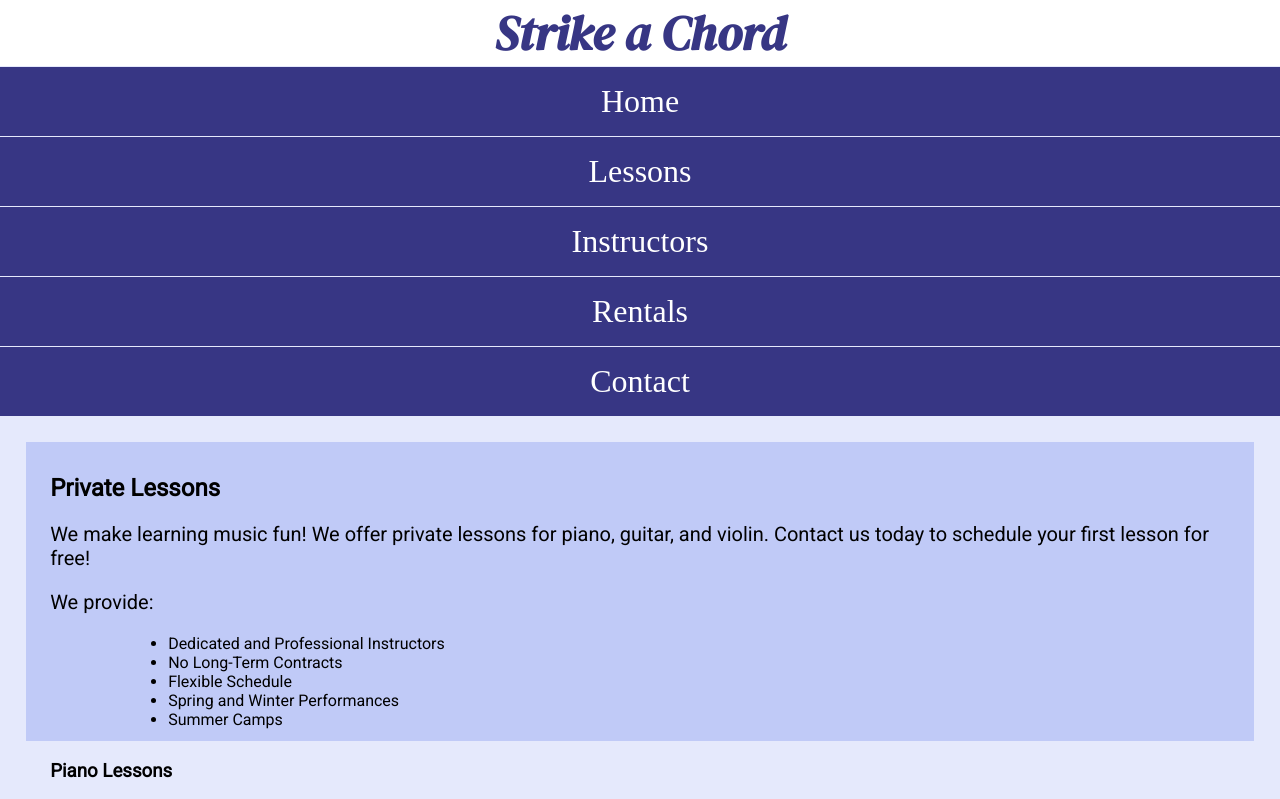
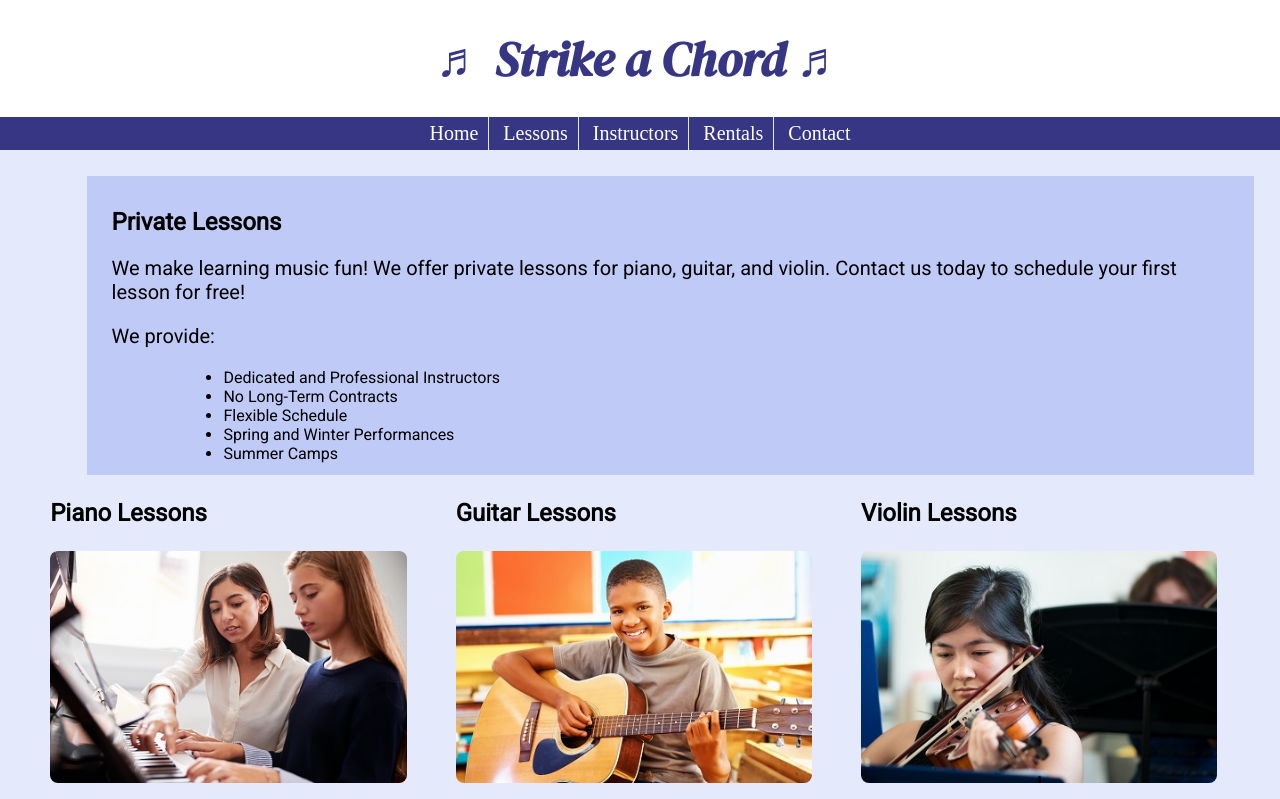
Before and after one commit to 144Sp23/ch6lab1-ayush1014, a plain HTML site: page lessons.html in a window 1280 px wide. Shown: the top 799 px of the page. Drawn offline with Linux system fonts and the light colour scheme.

Commit message:
added all the required code

```diff
--- a/css/styles.css
+++ b/css/styles.css
@@ -1,6 +1,6 @@
 /*
-Author: Maria Cruz
-Date: Current Date
+Author: Ayush Kanaujia
+Date: March 1st, 2023
 File Name: styles.css
 */
 
@@ -139,3 +139,71 @@ footer a {
     color: #4645a8;
     text-decoration: none;
 }
+
+/*Media Query for Tablet viewport*/
+@media screen and (min-width: 550px), print{
+  /*Tablet viewport: show tab-desk class, hide mobile class */
+  .tab-desk{
+    display: block;
+  }
+  .mobile{
+    display: none;
+  }
+
+  /*Tablet viewport: style rule for header content */
+  span.tab-desk{
+    display: inline;
+  }
+
+  /*Tablet viewport: style rule for nav area*/
+  nav li{
+    border: none;
+    display: inline-block;
+    font-size: 1.25em;
+    border-right: 1px solid #e5e9fc;
+  }
+
+  nav li:last-child{
+    border-right: none;
+  }
+
+  nav li a{
+    padding-top: 0.25em;
+    padding-bottom: 0.25em;
+    padding-left: 0.5em;
+    padding-right: 0.5em;
+  }
+
+  /*Tablet viewport: Style rule for map*/
+  .map{
+    width:500px;
+    height: 450px;
+  }
+}
+/*Media query for Desktop viewport*/
+@media screen and (min-width:769px), print{
+  header{
+    padding: 2%;
+  }
+  /*Desktop viewport: style rules for main content */
+  #info{
+    margin-left: 5%;
+  }
+  main h3{
+    font-size: 1.5em;
+  }
+  #piano, #guitar, #violin{
+    width:29%;
+    float:left;
+    margin-top: 0;
+    margin-bottom: 0;
+  }
+}
+
+/*Media Query for print*/
+@media print{
+  body{
+    background-color: #fff;
+    color: #000;
+  }
+}
```
Also changed, not shown: contact.html (+5 -4 lines), index.html (+2 -2 lines), lessons.html (+3 -3 lines), template.html (+3 -3 lines).
